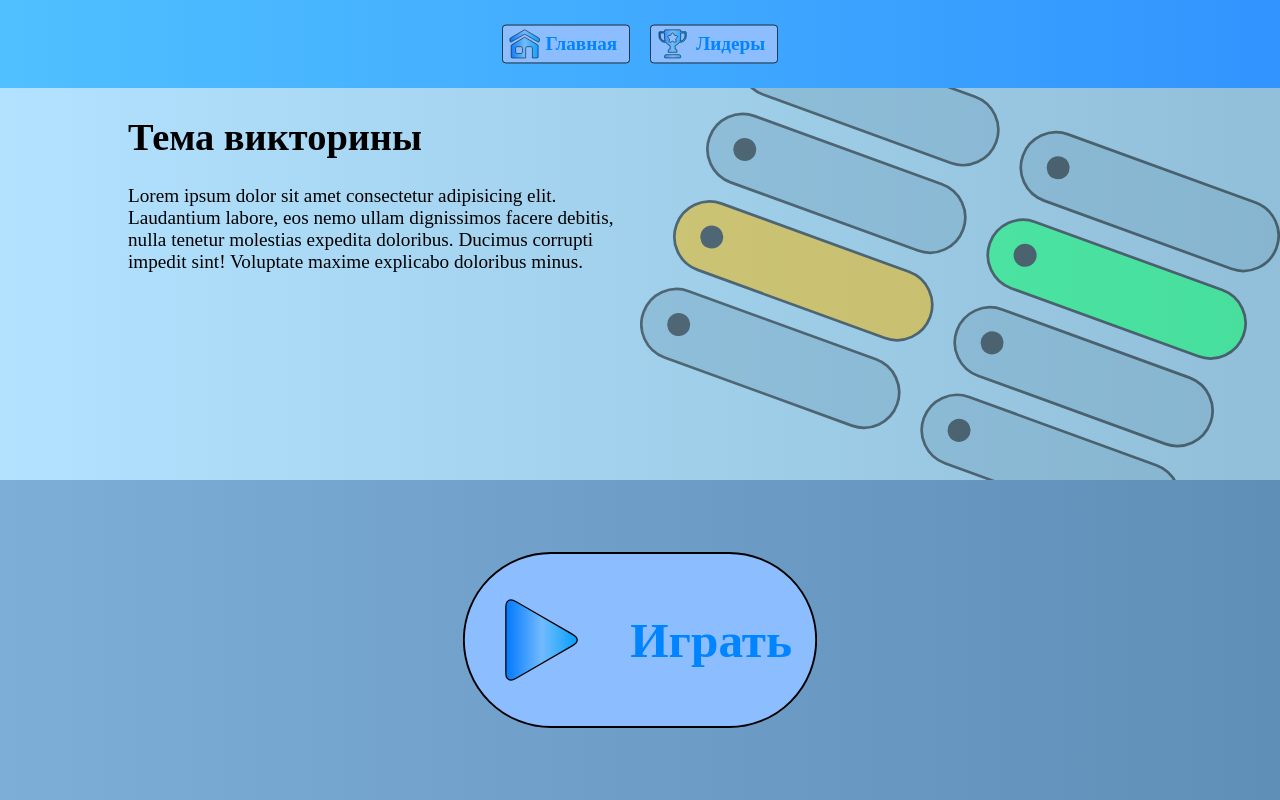
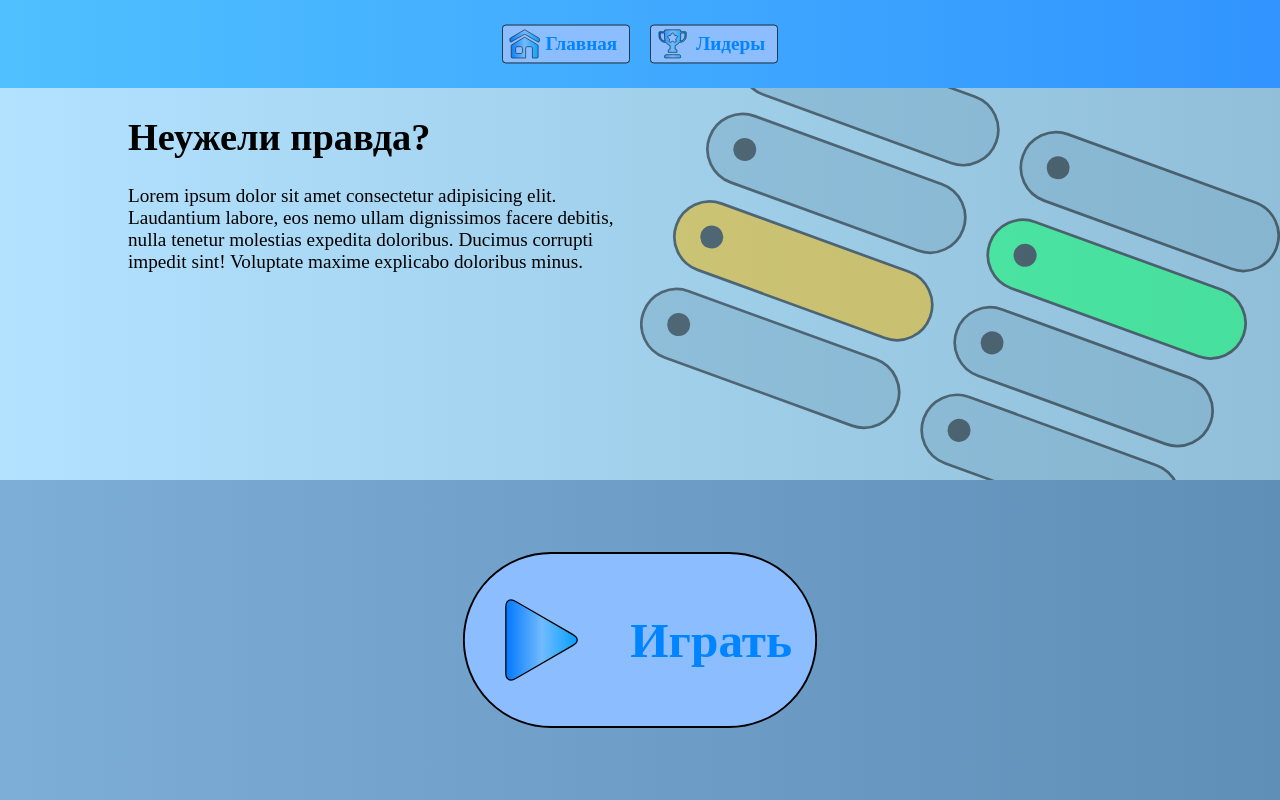
Before and after one commit to naviabobus-crypto/quizSite, a plain HTML site: page index.html in a window 1280 px wide. Drawn offline with Linux system fonts and the light colour scheme.

Commit message:
added quiz name

```diff
--- a/index.html
+++ b/index.html
@@ -20,7 +20,7 @@
     </div>
     <img class="answersPicture" src="media/homepageAnswers.svg">
     <div class="infoText">
-        <h1>Тема викторины</h1>
+        <h1>Неужели правда?</h1>
         <p>Lorem ipsum dolor sit amet consectetur adipisicing elit.
             Laudantium labore, eos nemo ullam dignissimos facere debitis,
             nulla tenetur molestias expedita doloribus.
```
